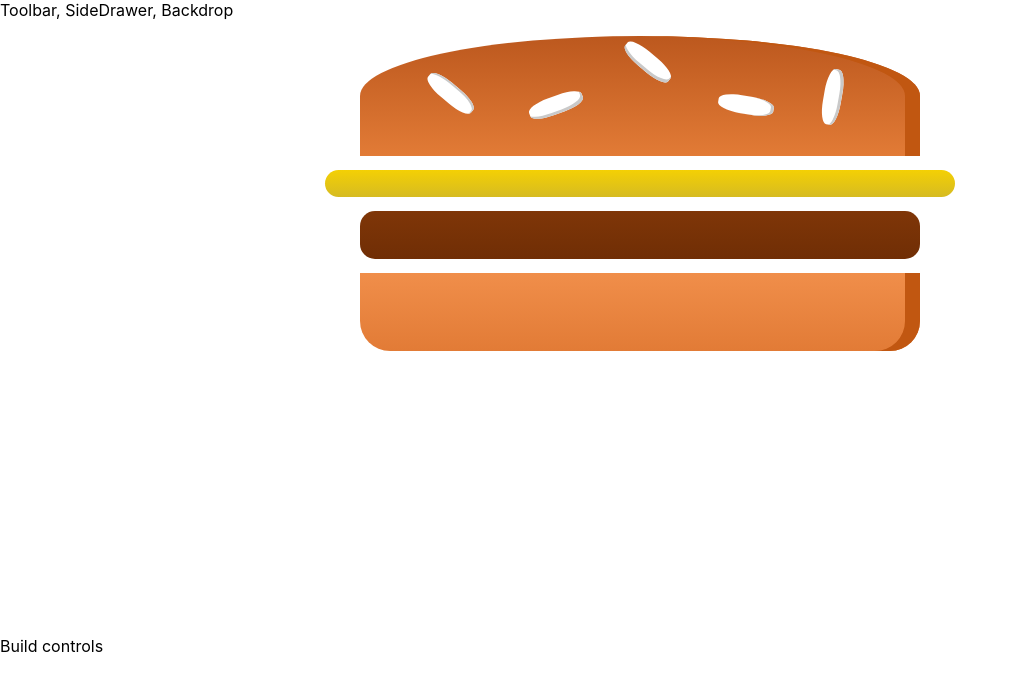
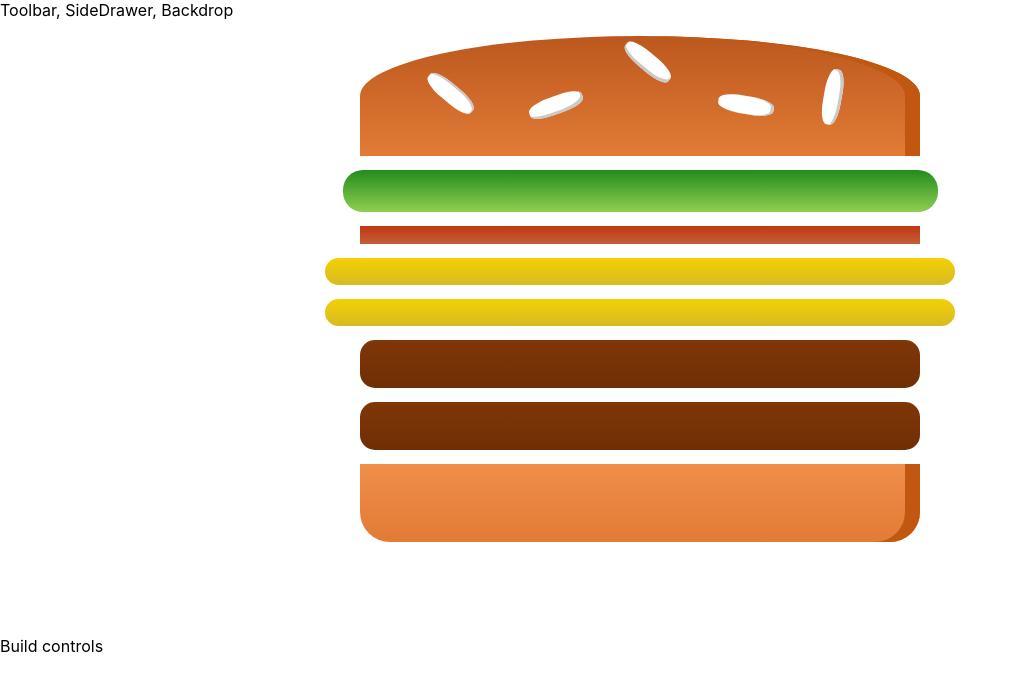
Before and after one commit to arjun-khanduri/burger-builder, a React app: page / in a window 1280 px wide. Shown: the top 690 px of the page, without its empty margins (0-1017 px from the left). Built offline with nearby package versions, Linux system fonts and the light colour scheme.

Commit message:
Mapping each ingredient with a key

```diff
--- a/src/components/Burger/Burger.js
+++ b/src/components/Burger/Burger.js
@@ -4,12 +4,20 @@
 import BurgerIngredient from './BurgerIngredient/BurgerIngredient';
 
 const burger = (props) => {
-    return(
+    const transformedIngredients = Object.keys(props.ingredients)
+        .map(key => {
+            return [...Array(props.ingredients[key])].map((_, i) => {
+                return <BurgerIngredient key={key + i} type={key} />
+            });
+        });
+
+    return (
         <div className='Burger'>
-            <BurgerIngredient type='bread-top'/>
-            <BurgerIngredient type='cheese'/>
-            <BurgerIngredient type='meat'/>
-            <BurgerIngredient type='bread-bottom'/>
+            <BurgerIngredient type='bread-top' />
+            {
+                transformedIngredients
+            }
+            <BurgerIngredient type='bread-bottom' />
         </div>
     );
 }
--- a/src/containers/BurgerBuilder/BurgerBuilder.js
+++ b/src/containers/BurgerBuilder/BurgerBuilder.js
@@ -3,11 +3,18 @@
 import Burger from '../../components/Burger/Burger';
 
 class BurgerBuilder extends React.Component {
+    state = {
+        ingredients: {
+            salad: 1,
+            bacon: 1,
+            cheese: 2,
+            meat: 2
+        }
+    }
     render() {
         return (
             <Aux>
-                {/* <div>Burger</div> */}
-                <Burger />
+                <Burger ingredients={this.state.ingredients} />
                 <div>Build controls</div>
             </Aux>
         );
```
